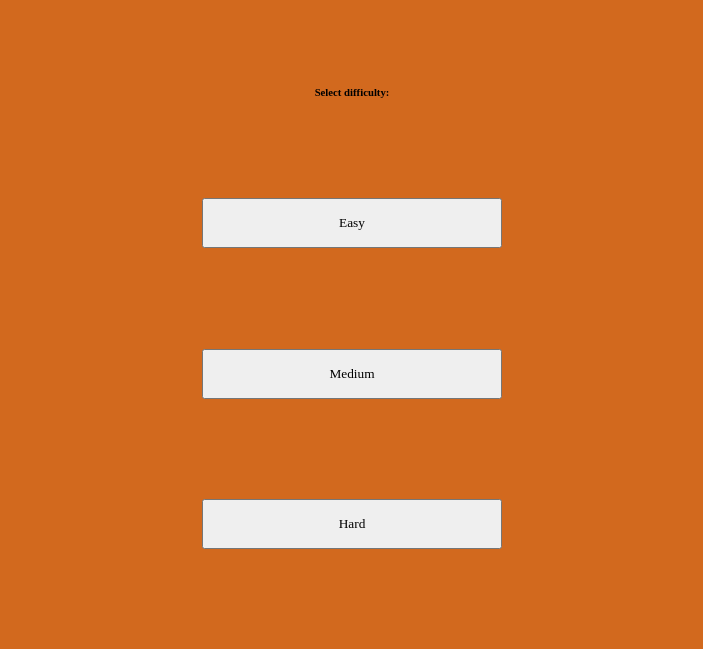
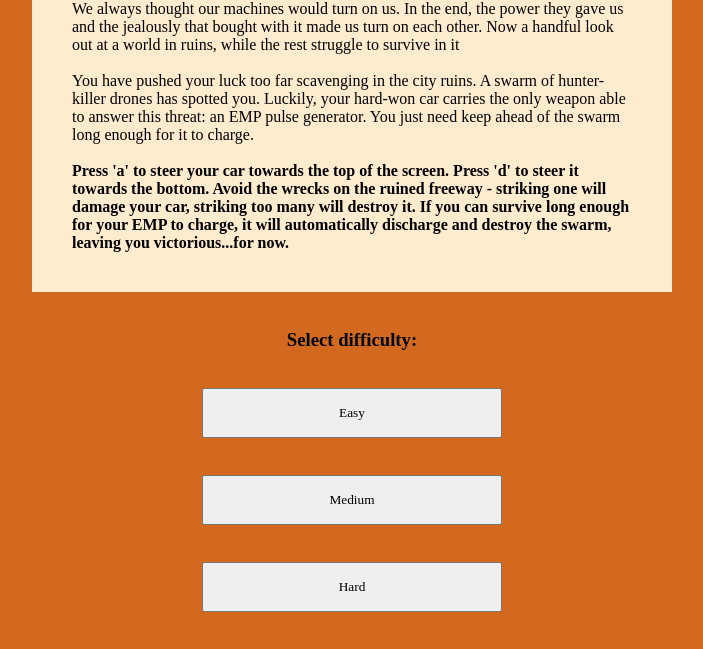
Before and after one commit to 3ngineHouse/Outrun, a plain HTML site: page index.html in a window 1280 px wide. Shown: the part 151-800 px from the top of the page, without its empty margins (288-991 px from the left). Drawn offline with Linux system fonts and the light colour scheme.

Commit message:
Instructions added

```diff
--- a/index.html
+++ b/index.html
@@ -11,8 +11,17 @@
 
 <body>
     <main id="menu">
+
         <h1>Outrun</h1>
-        <h6>Select difficulty:</h6>
+        <div id="instructions">
+            <p>We always thought our machines would turn on us. In the end, the power they gave us and the jealously that bought with it made us turn on each other. Now a handful look out at a world in ruins, while the rest struggle to survive in it</p>
+            <br>
+            <p>You have pushed your luck too far scavenging in the city ruins. A swarm of hunter-killer drones has spotted you. Luckily, your hard-won car carries the only weapon able to answer this threat: an EMP pulse generator. You just need keep ahead of the swarm long enough for it to charge.</p>
+            <br>
+            <p><b>Press 'a' to steer your car towards the top of the screen. Press 'd' to steer it towards the bottom. Avoid the wrecks on the ruined freeway - striking one will damage your car, striking too many will destroy it. If you can survive long enough for your EMP to charge, it will automatically discharge and destroy the swarm, leaving you victorious...for now.</b></p>
+        </div>
+
+        <h3>Select difficulty:</h3>
         <button onclick="setLevel(3)">Easy</button>
         <button onclick="setLevel(5)">Medium</button>
         <button onclick="setLevel(7)">Hard</button>
--- a/styles.scss
+++ b/styles.scss
@@ -27,6 +27,12 @@ main {
     z-index: 4;
     height: 100%;
     width: 100%;
+
+    #instructions{
+        background-color: blanchedalmond;
+        width: 50%;
+        padding: 40px;
+    }
 
     button {
         width: 300px;
```
Also changed, not shown: dist/styles.css.
